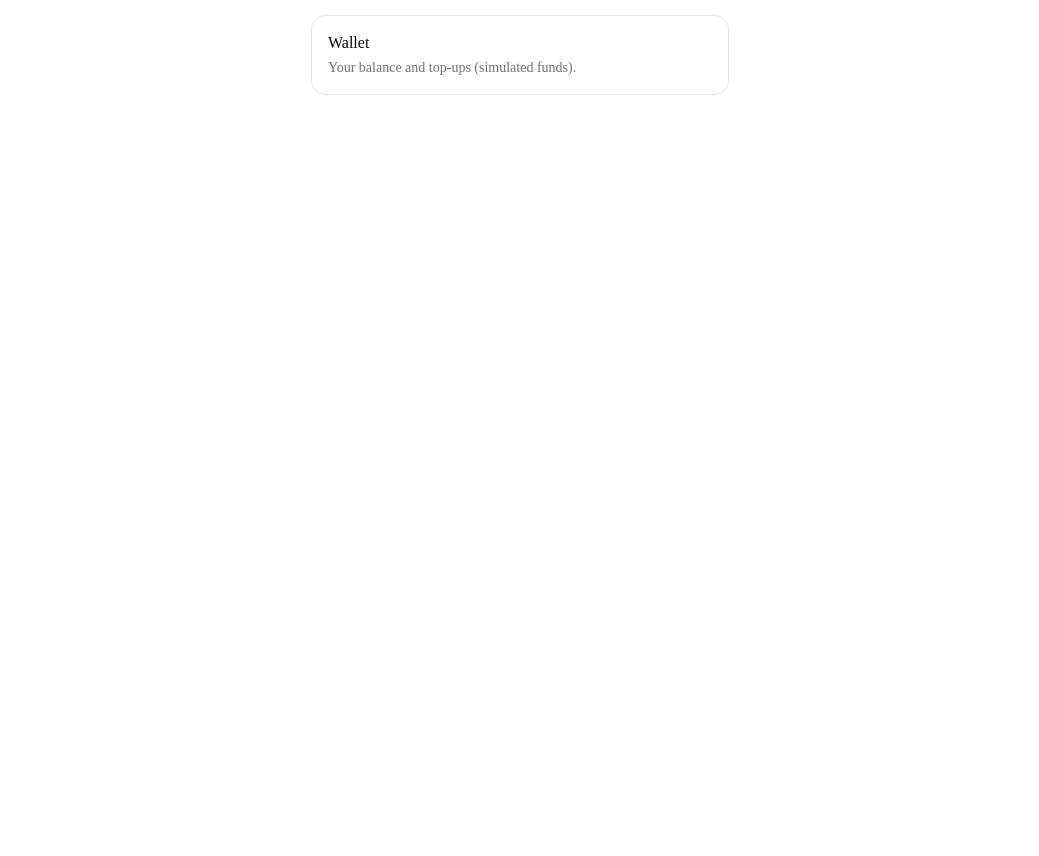
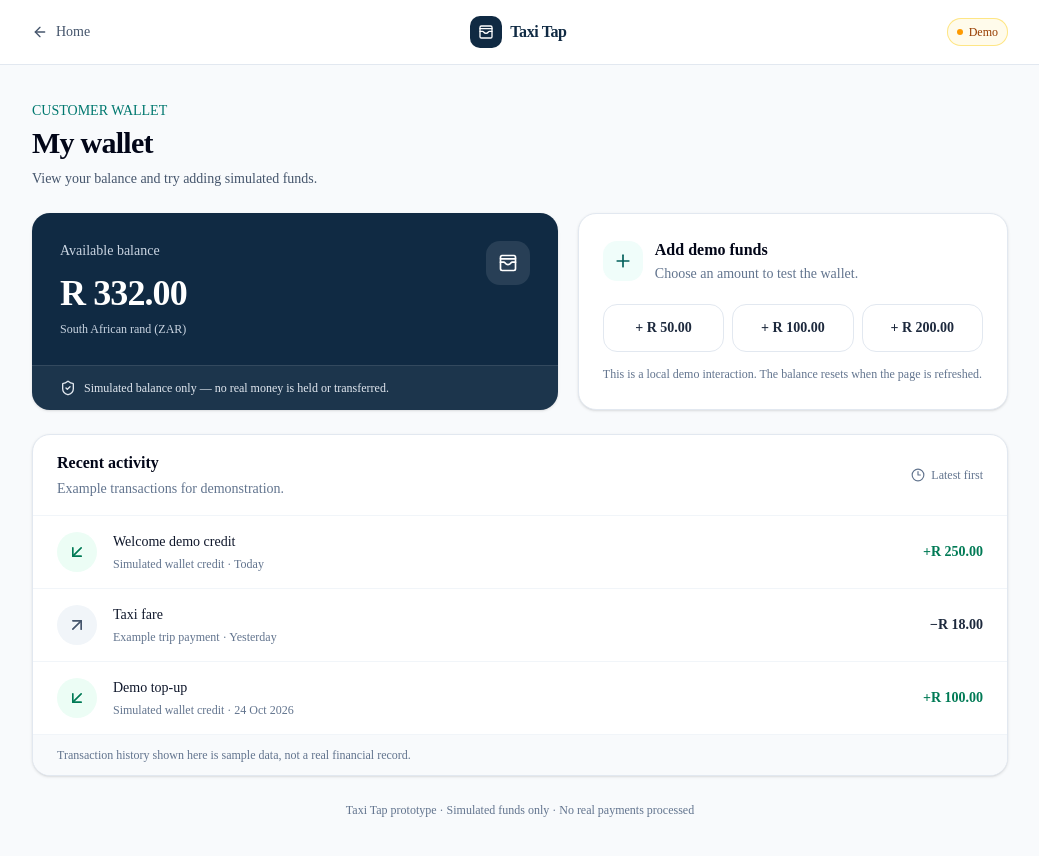
Before and after one commit to Taxi-Tap/taxi-tap, a Next.js app: page /wallet in a window 1280 px wide. Shown: the whole page, without its empty margins (120-1159 px from the left). Before the commit the page ends 800 px from the top, so only its background shows below. Built offline with nearby package versions, Linux system fonts and the light colour scheme.

Commit message:
Build customer wallet screen with simulated funds

```diff
--- a/app/(customer)/wallet/page.tsx
+++ b/app/(customer)/wallet/page.tsx
@@ -1,5 +1,205 @@
-import { PlaceholderPage } from "@/components/placeholder-page";
+"use client";
+
+import Link from "next/link";
+import { useState } from "react";
+import {
+  ArrowDownLeft,
+  ArrowLeft,
+  ArrowUpRight,
+  CheckCircle2,
+  Clock3,
+  Plus,
+  ShieldCheck,
+  WalletCards,
+} from "lucide-react";
+
+type Activity = {
+  id: number;
+  title: string;
+  detail: string;
+  amount: number;
+  date: string;
+};
+
+const initialActivity: Activity[] = [
+  {
+    id: 1,
+    title: "Welcome demo credit",
+    detail: "Simulated wallet credit",
+    amount: 250,
+    date: "Today",
+  },
+  {
+    id: 2,
+    title: "Taxi fare",
+    detail: "Example trip payment",
+    amount: -18,
+    date: "Yesterday",
+  },
+  {
+    id: 3,
+    title: "Demo top-up",
+    detail: "Simulated wallet credit",
+    amount: 100,
+    date: "24 Oct 2026",
+  },
+];
+
+const formatMoney = (amount: number) =>
+  new Intl.NumberFormat("en-ZA", {
+    style: "currency",
+    currency: "ZAR",
+    minimumFractionDigits: 2,
+  }).format(amount);
 
 export default function WalletPage() {
-  return <PlaceholderPage title="Wallet" description="Your balance and top-ups (simulated funds)." />;
+  const [balance, setBalance] = useState(332);
+  const [activity, setActivity] = useState(initialActivity);
+  const [notice, setNotice] = useState("");
+
+  function addDemoFunds(amount: number) {
+    setBalance((current) => current + amount);
+    setActivity((current) => [
+      {
+        id: Date.now(),
+        title: "Demo top-up",
+        detail: "Simulated funds added",
+        amount,
+        date: "Just now",
+      },
+      ...current,
+    ]);
+    setNotice(`${formatMoney(amount)} in simulated funds added to your wallet.`);
+  }
+
+  return (
+    <main className="min-h-screen bg-slate-50 text-slate-900">
+      <header className="border-b border-slate-200 bg-white">
+        <div className="mx-auto flex h-16 max-w-5xl items-center justify-between px-4 sm:px-6">
+          <Link href="/" className="flex items-center gap-2 rounded-lg text-sm font-medium text-slate-600 hover:text-slate-950 focus-visible:outline-none focus-visible:ring-2 focus-visible:ring-teal-700">
+            <ArrowLeft aria-hidden="true" className="size-4" />
+            <span className="hidden sm:inline">Home</span>
+          </Link>
+          <Link href="/" className="flex items-center gap-2 font-semibold tracking-tight text-[#102a43]">
+            <span className="flex size-8 items-center justify-center rounded-lg bg-[#102a43] text-white">
+              <WalletCards aria-hidden="true" className="size-4" />
+            </span>
+            Taxi Tap
+          </Link>
+          <span className="inline-flex items-center gap-1.5 rounded-full bg-amber-50 px-2.5 py-1.5 text-xs font-medium text-amber-800 ring-1 ring-inset ring-amber-200">
+            <span className="size-1.5 rounded-full bg-amber-500" />
+            Demo
+          </span>
+        </div>
+      </header>
+
+      <div className="mx-auto w-full max-w-5xl px-4 py-6 sm:px-6 sm:py-9">
+        <div className="mb-6">
+          <p className="text-sm font-medium text-teal-700">CUSTOMER WALLET</p>
+          <h1 className="mt-1 text-2xl font-semibold tracking-tight text-slate-950 sm:text-3xl">My wallet</h1>
+          <p className="mt-2 text-sm text-slate-600">View your balance and try adding simulated funds.</p>
+        </div>
+
+        <div className="grid gap-5 lg:grid-cols-[1.1fr_0.9fr]">
+          <section className="overflow-hidden rounded-2xl bg-[#102a43] text-white shadow-sm" aria-labelledby="balance-heading">
+            <div className="flex items-start justify-between p-5 sm:p-7">
+              <div>
+                <p className="text-sm font-medium text-slate-300">Available balance</p>
+                <h2 id="balance-heading" className="mt-3 text-3xl font-semibold tracking-tight sm:text-4xl">
+                  {formatMoney(balance)}
+                </h2>
+                <p className="mt-2 text-xs text-slate-300">South African rand (ZAR)</p>
+              </div>
+              <span className="flex size-11 items-center justify-center rounded-xl bg-white/10">
+                <WalletCards aria-hidden="true" className="size-5" />
+              </span>
+            </div>
+            <div className="border-t border-white/10 bg-white/5 px-5 py-3.5 sm:px-7">
+              <div className="flex items-center gap-2 text-xs text-slate-200">
+                <ShieldCheck aria-hidden="true" className="size-4 shrink-0" />
+                Simulated balance only — no real money is held or transferred.
+              </div>
+            </div>
+          </section>
+
+          <section className="rounded-2xl border border-slate-200 bg-white p-5 shadow-sm sm:p-6" aria-labelledby="topup-heading">
+            <div className="flex items-center gap-3">
+              <span className="flex size-10 items-center justify-center rounded-xl bg-teal-50 text-teal-800">
+                <Plus aria-hidden="true" className="size-5" />
+              </span>
+              <div>
+                <h2 id="topup-heading" className="font-semibold text-slate-950">Add demo funds</h2>
+                <p className="mt-0.5 text-sm text-slate-500">Choose an amount to test the wallet.</p>
+              </div>
+            </div>
+
+            <div className="mt-5 grid grid-cols-3 gap-2">
+              {[50, 100, 200].map((amount) => (
+                <button
+                  key={amount}
+                  type="button"
+                  onClick={() => addDemoFunds(amount)}
+                  className="flex min-h-12 items-center justify-center rounded-xl border border-slate-200 bg-white px-2 text-sm font-semibold text-slate-800 transition-colors hover:border-teal-600 hover:bg-teal-50 hover:text-teal-900 focus-visible:outline-none focus-visible:ring-2 focus-visible:ring-teal-700 focus-visible:ring-offset-2"
+                >
+                  + {formatMoney(amount).replace(",00", "")}
+                </button>
+              ))}
+            </div>
+
+            <p className="mt-3 text-xs leading-5 text-slate-500">This is a local demo interaction. The balance resets when the page is refreshed.</p>
+            {notice ? (
+              <div role="status" className="mt-4 flex items-start gap-2 rounded-lg border border-emerald-200 bg-emerald-50 p-3 text-sm text-emerald-900">
+                <CheckCircle2 aria-hidden="true" className="mt-0.5 size-4 shrink-0" />
+                <span>{notice}</span>
+              </div>
+            ) : null}
+          </section>
+        </div>
+
+        <section className="mt-6 overflow-hidden rounded-2xl border border-slate-200 bg-white shadow-sm" aria-labelledby="activity-heading">
+          <div className="flex items-center justify-between border-b border-slate-100 px-5 py-4 sm:px-6">
+            <div>
+              <h2 id="activity-heading" className="font-semibold text-slate-950">Recent activity</h2>
+              <p className="mt-1 text-sm text-slate-500">Example transactions for demonstration.</p>
+            </div>
+            <span className="hidden items-center gap-1.5 text-xs text-slate-500 sm:inline-flex">
+              <Clock3 aria-hidden="true" className="size-3.5" />
+              Latest first
+            </span>
+          </div>
+
+          <ul className="divide-y divide-slate-100">
+            {activity.map((item) => {
+              const isCredit = item.amount > 0;
+              return (
+                <li key={item.id} className="flex items-center gap-3 px-5 py-4 sm:gap-4 sm:px-6">
+                  <span className={`flex size-10 shrink-0 items-center justify-center rounded-full ${isCredit ? "bg-emerald-50 text-emerald-700" : "bg-slate-100 text-slate-600"}`}>
+                    {isCredit ? (
+                      <ArrowDownLeft aria-hidden="true" className="size-5" />
+                    ) : (
+                      <ArrowUpRight aria-hidden="true" className="size-5" />
+                    )}
+                  </span>
+                  <div className="min-w-0 flex-1">
+                    <p className="truncate text-sm font-medium text-slate-900">{item.title}</p>
+                    <p className="mt-1 text-xs text-slate-500">{item.detail} · {item.date}</p>
+                  </div>
+                  <p className={`shrink-0 text-sm font-semibold tabular-nums ${isCredit ? "text-emerald-700" : "text-slate-800"}`}>
+                    {isCredit ? "+" : "−"}{formatMoney(Math.abs(item.amount))}
+                  </p>
+                </li>
+              );
+            })}
+          </ul>
+          <div className="border-t border-slate-100 bg-slate-50 px-5 py-3 text-xs text-slate-500 sm:px-6">
+            Transaction history shown here is sample data, not a real financial record.
+          </div>
+        </section>
+
+        <p className="mt-6 text-center text-xs leading-5 text-slate-500">
+          Taxi Tap prototype · Simulated funds only · No real payments processed
+        </p>
+      </div>
+    </main>
+  );
 }
```
